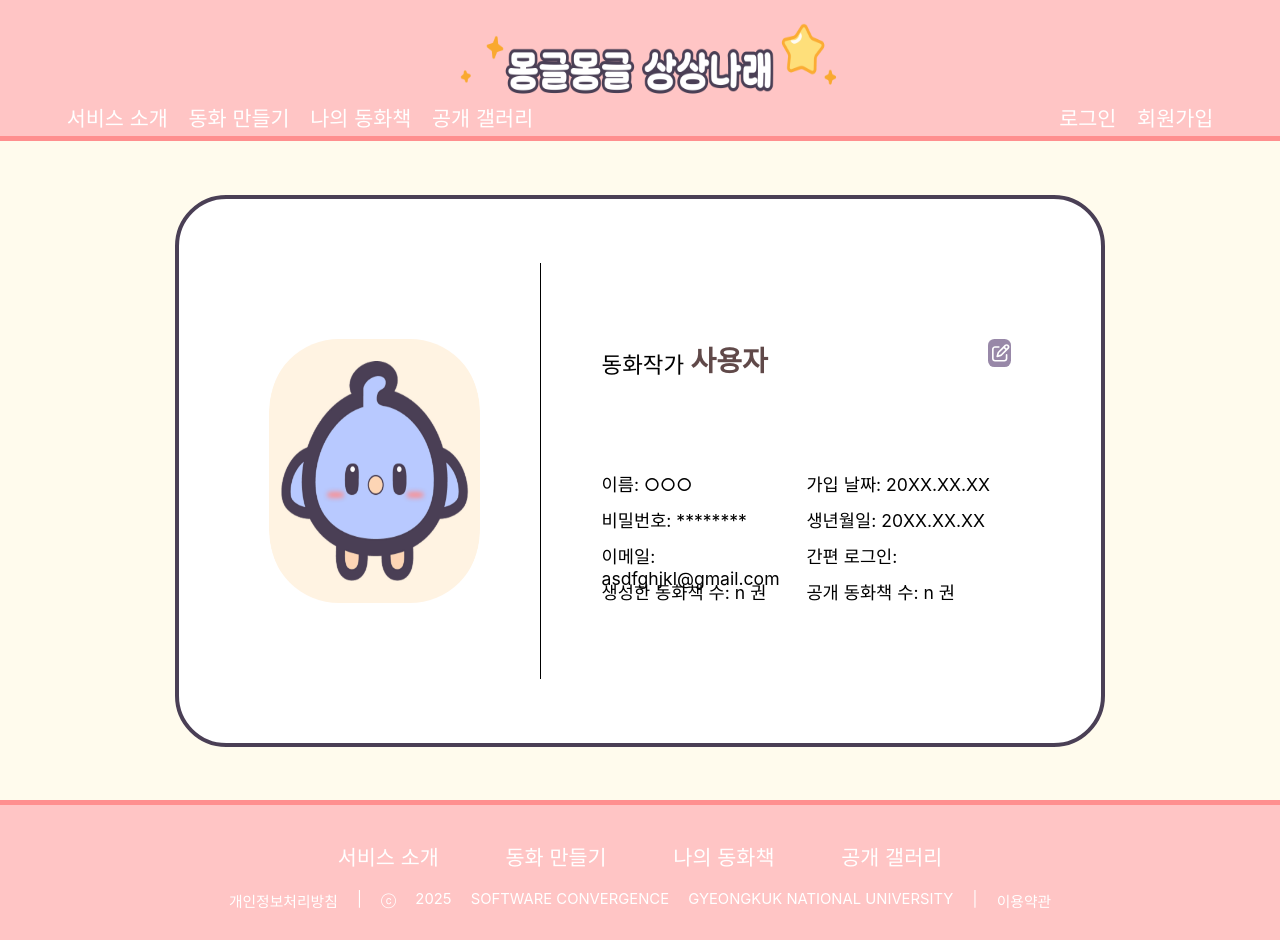
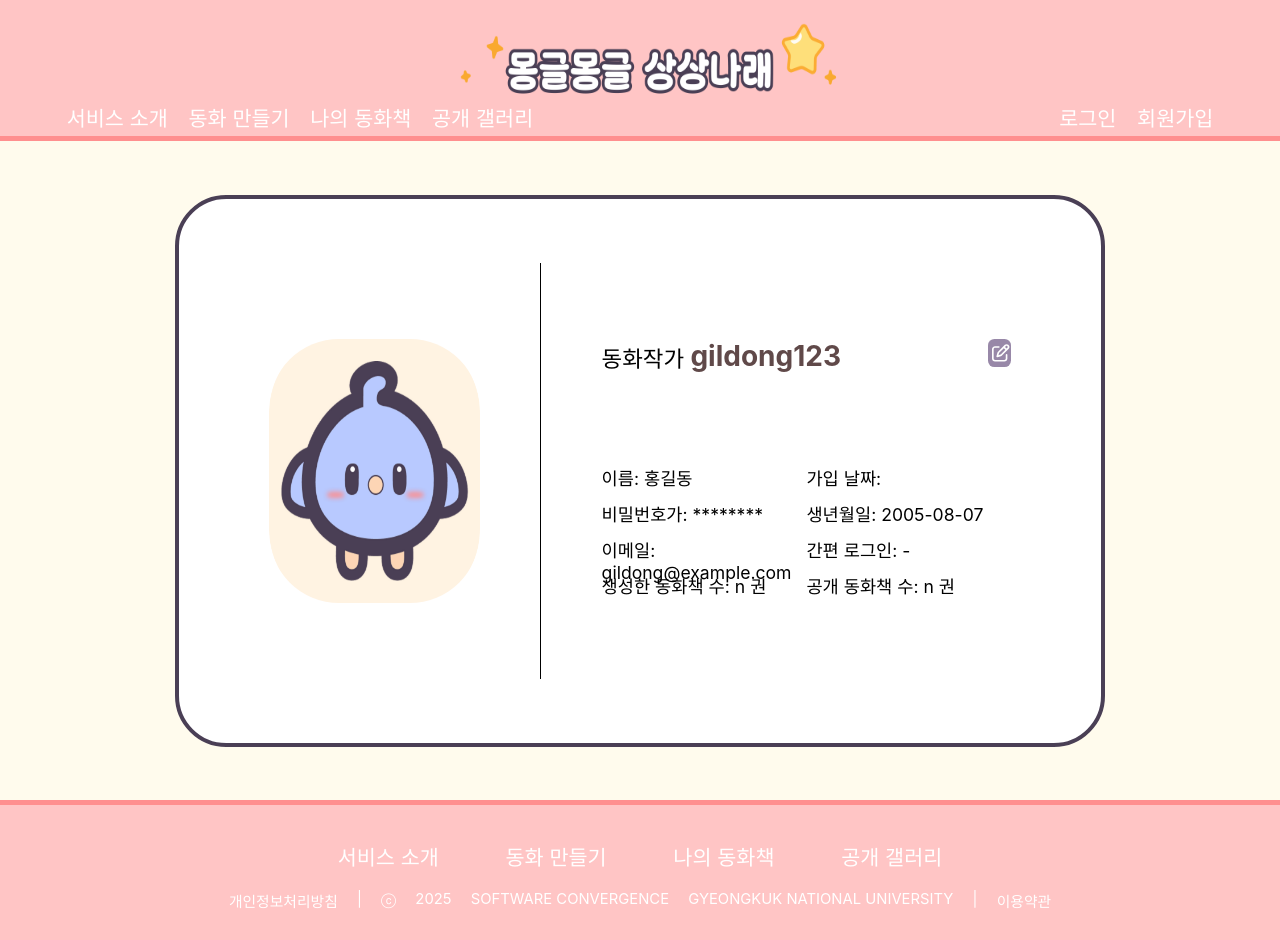
Before and after one commit to yANUs-3-Team/FE, a React (Create React App) app: page /my-page in a window 1280 px wide. Built offline with nearby package versions, Linux system fonts and the light colour scheme; a web font is replaced by a local one.

Commit message:
⚡️ :: 만 14세 보호자 정보 표기 기능 추가

```diff
--- a/src/pages/myPage.js
+++ b/src/pages/myPage.js
@@ -1,10 +1,53 @@
+import "../component/Css/myPage.css";
 import Footer from "../component/footer";
-import "../component/Css/myPage.css";
 import profile from "../images/default_profile.png";
 import { FontAwesomeIcon } from "@fortawesome/react-fontawesome";
 import { faPenToSquare } from "@fortawesome/free-regular-svg-icons";
+import { useEffect, useState } from "react";
 
 function MyPage() {
+  //const [userInfo, setUserInfo] = useState(null);
+  // 디버깅용
+  const [userInfo, setUserInfo] = useState({
+    name: "홍길동",
+    email: "gildong@example.com",
+    birth: "2005-08-07",
+    parentName: "홍어머니",
+    parentPhone: "010-1234-5678",
+    username: "gildong123",
+    password: "********",
+  });
+
+  useEffect(() => {
+    const stored = localStorage.getItem("userInfo");
+    if (stored) {
+      setUserInfo(JSON.parse(stored));
+    }
+  }, []);
+
+  if (!userInfo) {
+    return (
+      <div className="myPage_page">
+        <p>사용자 정보를 불러오는 중입니다...</p>
+      </div>
+    );
+  }
+
+  const isUnder14 = (() => {
+    const birthDate = new Date(userInfo.birth);
+    const today = new Date();
+
+    const age = today.getFullYear() - birthDate.getFullYear();
+    const monthDiff = today.getMonth() - birthDate.getMonth();
+    const dayDiff = today.getDate() - birthDate.getDate();
+
+    const isBirthdayPassedThisYear =
+      monthDiff > 0 || (monthDiff === 0 && dayDiff >= 0);
+    const actualAge = isBirthdayPassedThisYear ? age : age - 1;
+
+    return actualAge < 14;
+  })();
+
   return (
     <>
       <div className="myPage_page">
@@ -16,21 +59,35 @@ function MyPage() {
               <div className="tag_titleBox">
                 <div className="tag_idBox">
                   <div className="tag_subId">동화작가</div>
-                  <div className="tag_id">사용자</div>
+                  <div className="tag_id">{userInfo.username}</div>
                 </div>
-                <div className="tag_edit"><FontAwesomeIcon icon={faPenToSquare} /></div>
+                <div className="tag_edit">
+                  <FontAwesomeIcon icon={faPenToSquare} />
+                </div>
               </div>
+
               <div className="tag_subBox">
                 <div className="tag_leftBox">
-                  <div className="tag_info">이름: ○○○</div>
-                  <div className="tag_info">비밀번호: ********</div>
-                  <div className="tag_info">이메일: asdfghjkl@gmail.com</div>
+                  <div className="tag_info">이름: {userInfo.name}</div>
+                  <div className="tag_info">비밀번호가: {userInfo.password}</div>
+                  <div className="tag_info">이메일: {userInfo.email}</div>
+                  {isUnder14 && (
+                    <div className="tag_info">
+                      보호자 이름: {userInfo.parentName}
+                    </div>
+                  )}
                   <div className="tag_info">생성한 동화책 수: n 권</div>
                 </div>
+
                 <div className="tag_rightBox">
-                  <div className="tag_info">가입 날짜: 20XX.XX.XX</div>
-                  <div className="tag_info">생년월일: 20XX.XX.XX</div>
-                  <div className="tag_info">간편 로그인: </div>
+                  <div className="tag_info">가입 날짜: </div>
+                  <div className="tag_info">생년월일: {userInfo.birth}</div>
+                  <div className="tag_info">간편 로그인: -</div>
+                  {isUnder14 && (
+                    <div className="tag_info">
+                      보호자 연락처: {userInfo.parentPhone}
+                    </div>
+                  )}
                   <div className="tag_info">공개 동화책 수: n 권</div>
                 </div>
               </div>
```
